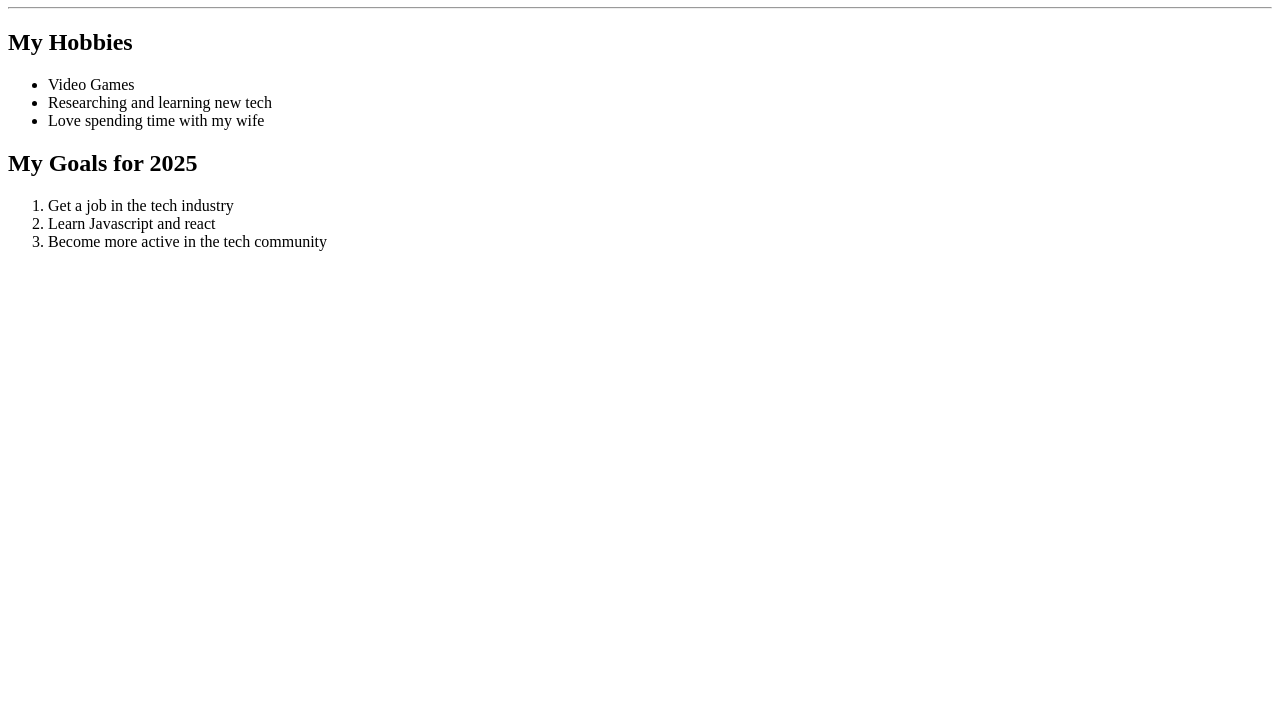
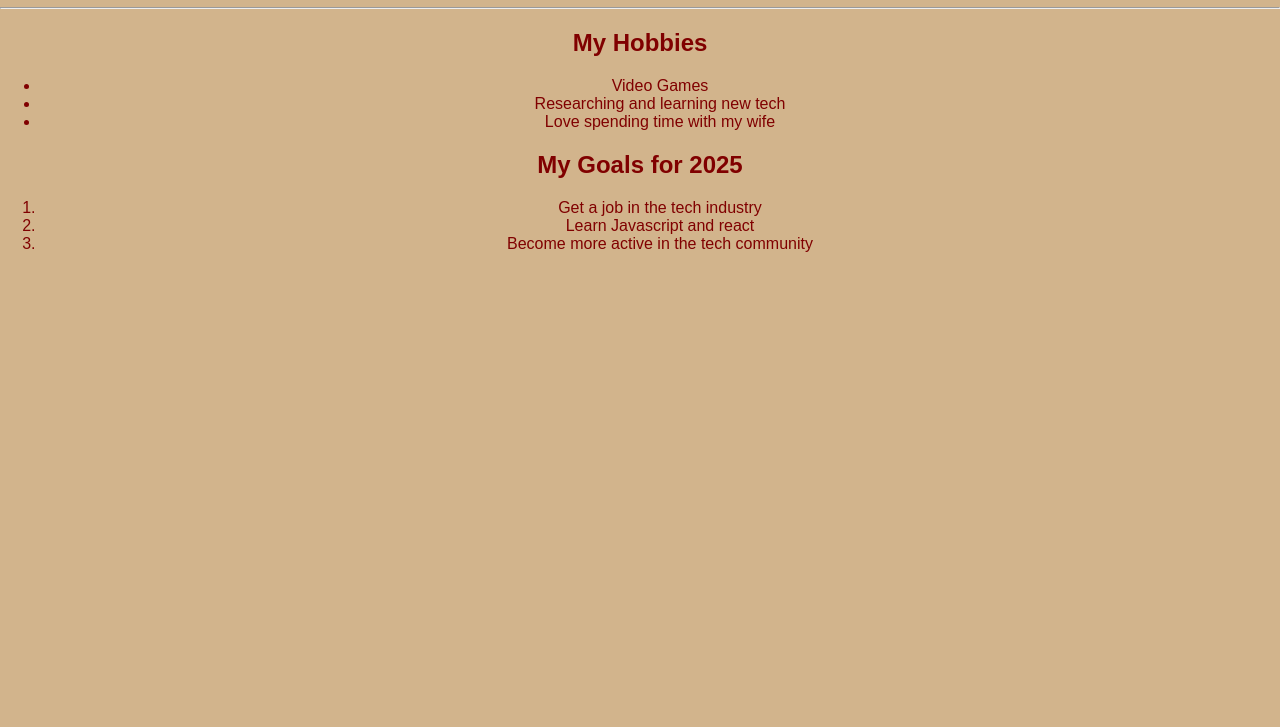
Before and after one commit to chrisjoiner1989/About_me, a plain HTML site: page index.html in a window 1280 px wide. Shown: the part 73-800 px from the top of the page. Drawn offline with Linux system fonts and the light colour scheme.

Commit message:
added css styling

```diff
--- a/index.html
+++ b/index.html
@@ -4,6 +4,7 @@
     <meta charset="UTF-8">
     <meta name="viewport" content="width=device-width, initial-scale=1.0">
     <title>About Me</title>
+    <link rel="stylesheet" href="style.css">
 </head>
 <body>
     <h1>Chris Joiner</h1>
--- a/style.css
+++ b/style.css
@@ -0,0 +1,8 @@
+body {
+    background-color: tan;
+    font-family: Arial, sans-serif;
+    margin: 0;
+    padding: 0;
+    color: maroon;
+    text-align: center;
+}
```
